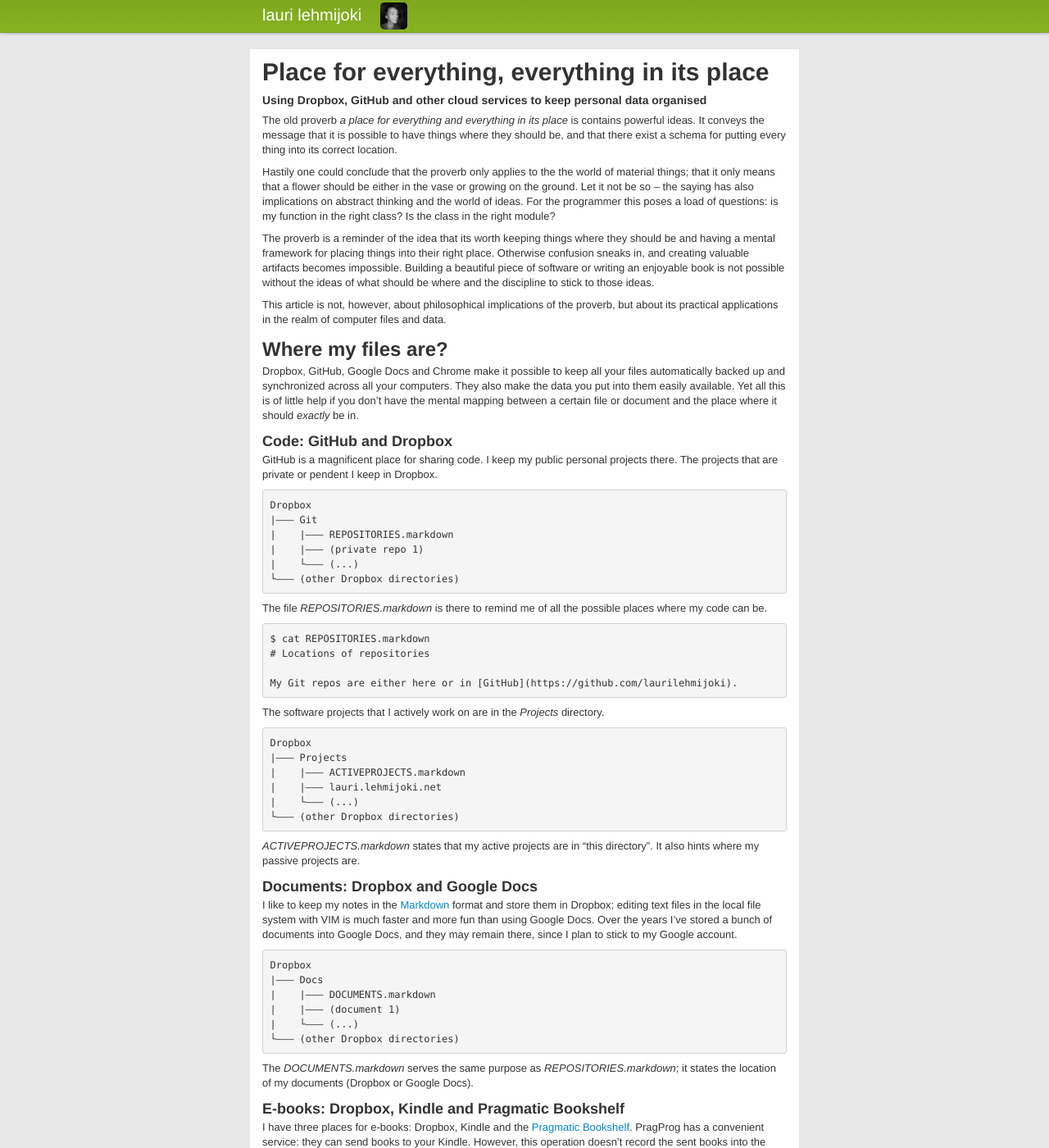
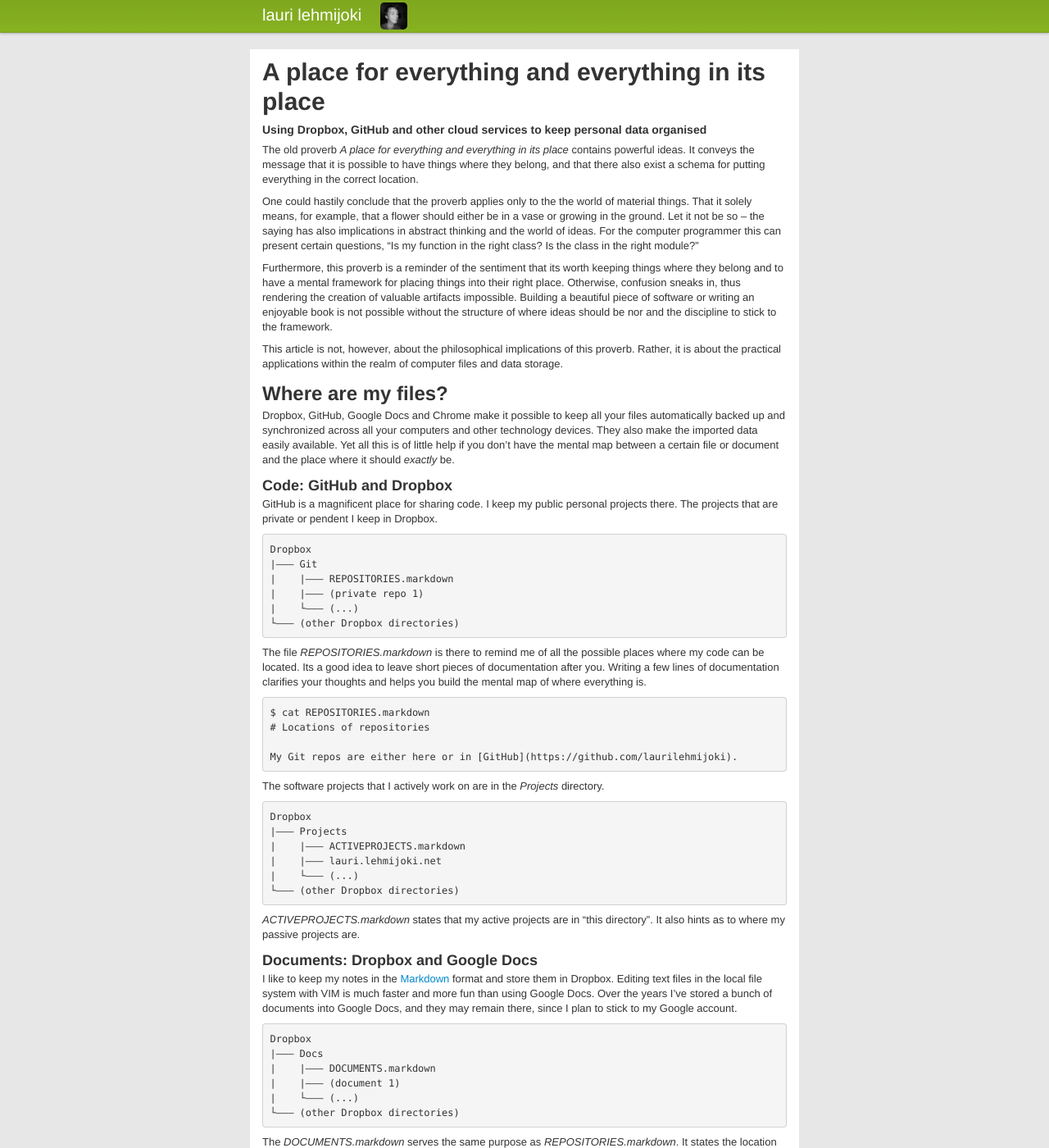
Before and after one commit to laurilehmijoki/lauri.lehmijoki.net, a Jekyll site: the page built from en/nerd/_posts/2012-03-22-place-for-everything-everything-in-its-place.markdown, in a window 1280 px wide and 1400 px high. Shown: the whole window at 82% size. Built offline with Jekyll 4.4.1, drawn with Linux system fonts in a browser that asks for light colours; some of the changed text lies outside the part shown.

Commit message:
added corrections from proofreading

```diff
--- a/en/nerd/_posts/2012-03-22-place-for-everything-everything-in-its-place.markdown
+++ b/en/nerd/_posts/2012-03-22-place-for-everything-everything-in-its-place.markdown
@@ -1,26 +1,46 @@
 ---
 layout: default
-title: Place for everything, everything in its place
+title: A place for everything and everything in its place
 ---
 # {{ page.title }}
 
 #### Using Dropbox, GitHub and other cloud services to keep personal data organised
 
-The old proverb _a place for everything and everything in its place_ is contains powerful ideas. It conveys the message that it is possible to have things where they should be, and that there exist a schema for putting every thing into its correct location.
+The old proverb _A place for everything and everything in its place_ contains
+powerful ideas. It conveys the message that it is possible to have things where
+they belong, and that there also exist a schema for putting everything in the
+correct location.
 
-Hastily one could conclude that the proverb only applies to the the world of material things; that it only means that a flower should be either in the vase or growing on the ground. Let it not be so – the saying has also implications on abstract thinking and the world of ideas. For the programmer this poses a load of questions: is my function in the right class? Is the class in the right module?
+One could hastily conclude that the proverb applies only to the the world of
+material things. That it solely means, for example,  that a flower should either
+be in a vase or growing in the ground. Let it not be so – the saying has also
+implications in abstract thinking and the world of ideas. For the computer
+programmer this can present certain questions, "Is my function in the right class? Is
+the class in the right module?"
 
-The proverb is a reminder of the idea that its worth keeping things where they should be and having a mental framework for placing things into their right place. Otherwise confusion sneaks in, and creating valuable artifacts becomes impossible. Building a beautiful piece of software or writing an enjoyable book is not possible without the ideas of what should be where and the discipline to stick to those ideas.
+Furthermore, this proverb is a reminder of the sentiment that its worth keeping
+things where they belong and to have a mental framework for placing things into
+their right place. Otherwise, confusion sneaks in, thus rendering the creation
+of valuable artifacts impossible. Building a beautiful piece of software or
+writing an enjoyable book is not possible without the structure of where ideas
+should be nor and the discipline to stick to the framework.
 
-This article is not, however, about philosophical implications of the proverb, but about its practical applications in the realm of computer files and data.
+This article is not, however, about the philosophical implications of this
+proverb. Rather, it is about the practical applications within the realm of
+computer files and data storage.
 
-## Where my files are?
+## Where are my files?
 
-Dropbox, GitHub, Google Docs and Chrome make it possible to keep all your files automatically backed up and synchronized across all your computers. They also make the data you put into them easily available. Yet all this is of little help if you don't have the mental mapping between a certain file or document and the place where it should _exactly_ be in.
+Dropbox, GitHub, Google Docs and Chrome make it possible to keep all your files
+automatically backed up and synchronized across all your computers and other
+technology devices. They also make the imported data easily available.  Yet all
+this is of little help if you don't have the mental map between a certain file
+or document and the place where it should _exactly_ be.
 
 ### Code: GitHub and Dropbox
 
-GitHub is a magnificent place for sharing code. I keep my public personal projects there. The projects that are private or pendent I keep in Dropbox.
+GitHub is a magnificent place for sharing code. I keep my public personal
+projects there. The projects that are private or pendent I keep in Dropbox.
 
 <pre><code>Dropbox
 |––– Git
@@ -30,7 +50,10 @@ GitHub is a magnificent place for sharing code. I keep my public personal projec
 └––– (other Dropbox directories)
 </code></pre>
 
-The file _REPOSITORIES.markdown_ is there to remind me of all the possible places where my code can be.
+The file _REPOSITORIES.markdown_ is there to remind me of all the possible
+places where my code can be located. Its a good idea to leave short pieces of
+documentation after you. Writing a few lines of documentation clarifies your
+thoughts and helps you build the mental map of where everything is.
 
 <pre><code>$ cat REPOSITORIES.markdown
 # Locations of repositories
@@ -48,11 +71,17 @@ The software projects that I actively work on are in the _Projects_ directory.
 └––– (other Dropbox directories)
 </code></pre>
 
-_ACTIVEPROJECTS.markdown_ states that my active projects are in "this directory". It also hints where my passive projects are.
+_ACTIVEPROJECTS.markdown_ states that my active projects are in "this
+directory". It also hints as to where my passive projects are.
 
 ### Documents: Dropbox and Google Docs
 
-I like to keep my notes in the [Markdown](http://daringfireball.net/projects/markdown/) format and store them in Dropbox; editing text files in the local file system with VIM is much faster and more fun than using Google Docs. Over the years I've stored a bunch of documents into Google Docs, and they may remain there, since I plan to stick to my Google account.
+I like to keep my notes in the
+[Markdown](http://daringfireball.net/projects/markdown/) format and store them
+in Dropbox. Editing text files in the local file system with VIM is much faster
+and more fun than using Google Docs. Over the years I've stored a bunch of
+documents into Google Docs, and they may remain there, since I plan to stick to
+my Google account.
 
 <pre><code>Dropbox
 |––– Docs
@@ -80,36 +115,60 @@ I have three places for e-books: Dropbox, Kindle and the [Pragmatic Bookshelf](h
 └––– (other Dropbox directories)
 </code></pre>
 
-_BOOKS.markdown_ states that I store e-books in three places. _ARTICLES.markdown_ says that my articles are either in Dropbox or as bookmarks in Chrome.
+_BOOKS.markdown_ states that I store my e-books in three places.
+_ARTICLES.markdown_ says that my articles are either in Dropbox or as bookmarks
+in Chrome.
 
 ### Bookmarks: Chrome
 
-Keeping bookmarks in Chrome became sensible when Google added the synchronisation feature, which connects your Chrome to your Google account. Among other things, the sync feature stores to Google's cloud the bookmarks you put into Chrome. This means that your browser bookmarks are no longer local to your particular computer. This is a big thing.
+Keeping bookmarks in Chrome became sensible when Google added the
+synchronisation feature, which connects your Chrome to your Google account.
+Among other things, the sync feature stores the bookmarks you put into Chrome
+into Google's cloud. This means that your browser bookmarks are no longer local
+to your particular computer. This is a big thing.
 
-Its not a good idea to bookmark every web site that has something that you might want to read later. This will result in a large pile of bookmarks that you never read.
+It is not an advisable idea to bookmark every web site that has something that you might
+want to read later. This will result in a large pile of bookmarks that you never
+read.
 
 I have three bookmark folders:
 
 1. VIM
 
-   VIM tips. [Anti-patterns](http://blog.sanctum.geek.nz/tag/anti-patterns/). Explanation on [why VIM uses 'hjkl'](http://www.catonmat.net/blog/why-vim-uses-hjkl-as-arrow-keys/). Other VIM links.
+   VIM tips. [Anti-patterns](http://blog.sanctum.geek.nz/tag/anti-patterns/).
+   Explanation on [why VIM uses 'hjkl'](http://www.catonmat.net/blog/why-vim-uses-hjkl-as-arrow-keys/).
+   Other VIM links.
 
 2. In-depth tech
 
-   [NoSQL data modeling techniques](http://highlyscalable.wordpress.com/2012/03/01/nosql-data-modeling-techniques). [What every computer science major should know](http://matt.might.net/articles/what-cs-majors-should-know/). Other insightful, technology-related articles.
+   [NoSQL data modeling techniques](http://highlyscalable.wordpress.com/2012/03/01/nosql-data-modeling-techniques).
+   [What every computer science major should know](http://matt.might.net/articles/what-cs-majors-should-know/).
+   Other insightful, technology-related articles.
 
 3. \*nix
 
-   [All commands sorted by vote](http://www.commandlinefu.com/commands/browse/sort-by-votes). Other Unix and Linux related links.
+   [All commands sorted by vote](http://www.commandlinefu.com/commands/browse/sort-by-votes).
+   Other Unix and Linux related links.
 
 In the future I might invent another category for my bookmarks.
 
-Web pages that I need and that I haven't bookmarked I either remember by heart or then I know how to google them.
+Web pages that I need and haven't yet bookmarked I either remember by heart or
+use keywords so then I know how to google them later.
 
 ## Conclusion
 
-Keeping all data in place and having a place for all data is a bliss – **it saves you from cognitive dissonance**, the discomfort caused by holding conflicting ideas simultaneuously.
+Keeping all data in place and having a place for all data is bliss – **it
+saves you from cognitive dissonance**, the discomfort caused by holding
+conflicting ideas simultaneously.
 
-Further more, the place-for-everything schema gives you a way of infering where to store all your valuable data in the future. You'll soon notice that small gems start piling into your places. **Storing data and files starts to make sense.**
+Furthermore, the place-for-everything schema gives you a way of inferring where
+to store all your valuable data in the future. You'll soon notice that small
+gems start piling up in all the right places. **Storing data and files starts to
+make sense.**
 
-**Writing down your own data storing conventions saves your brain.** It removes the need to keep the information in your head and forces you to re-thing your decisions. All this results in better organised data. The Markdown format is one of the most used human-readable text formats with semantic markup. **I recommend Markdown for documentation.** Its easy to read and write, and there exist software for converting it to HTML, for example.
+**Writing down your own data storing conventions saves your brain power.** It
+eliminates the need to keep information in your head and forces you to rethink
+your decisions. All this results in better-organised data. The Markdown format
+is one of the most used human-readable text formats with semantic markup.  **I
+recommend Markdown for documentation.** It is easy to read and write with and
+has available software for converting it to HTML, for example.
```
Also changed, not shown: other parts of en/nerd/_posts/2012-03-22-place-for-everything-everything-in-its-place.markdown (+8 -2 lines).
